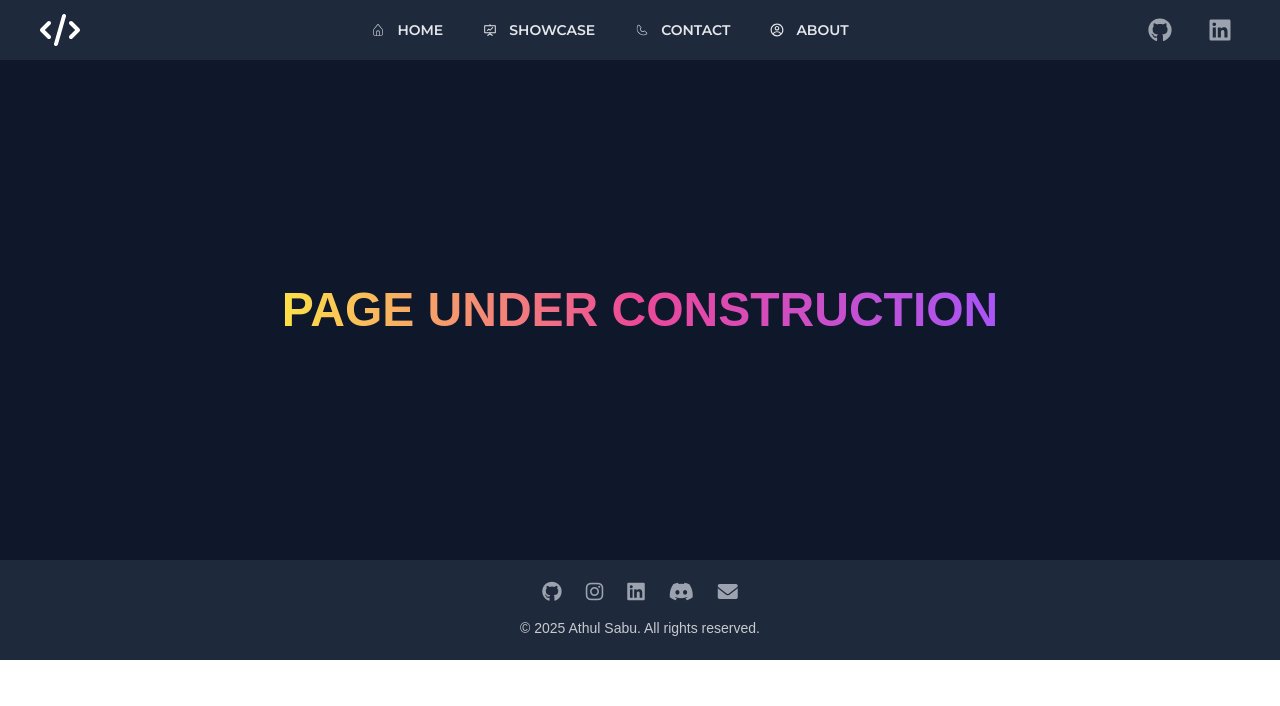
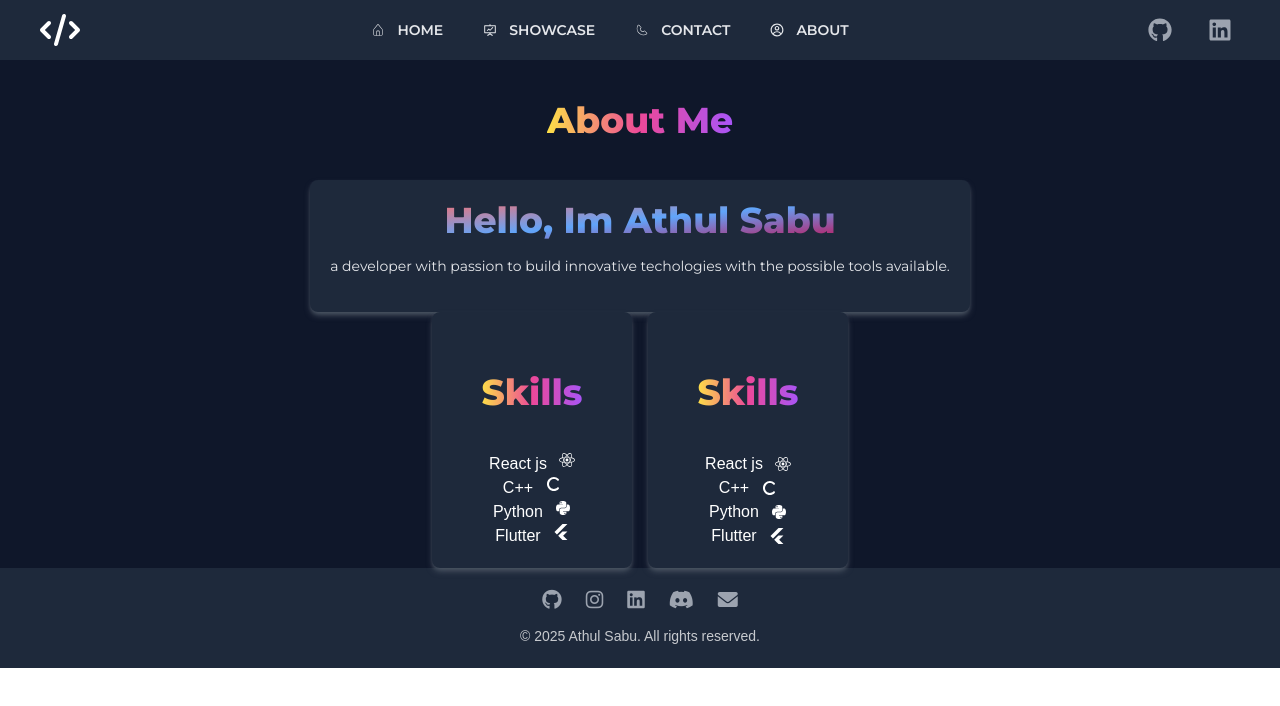
Before and after one commit to athulcoder/athulcoder.github.io, a React (Vite) app: page /about in a window 1280 px wide. Shown: the top 706 px of the page. Built offline with nearby package versions, Linux system fonts and the light colour scheme; a web font is replaced by a local one.

Commit message:
About Section updated

```diff
--- a/src/pages/About.jsx
+++ b/src/pages/About.jsx
@@ -1,11 +1,57 @@
+import { skills } from "../routes/skills";
+
 const About = () => {
   return (
     <>
-      <div className=" text-5xl w-full h-[500px] flex justify-center items-center font-extrabold bg-background ">
-        <p className="bg-gradient-to-r from-yellow-300 via-pink-500 to-purple-500 text-transparent bg-clip-text">
-          PAGE UNDER CONSTRUCTION
-        </p>
-      </div>
+      <section className=" w-full min-h-full px-10 flex justify-center items-center flex-col bg-background">
+        <h1 className="text-3xl lg:text-4xl my-10 font-montserrat bg-gradient-to-r from-yellow-300 via-pink-500 to-purple-500 text-transparent bg-clip-text font-extrabold">
+          About Me
+        </h1>
+        <div className="flex flex-col justify-center items-center p-5 bg-primary-color shadow-md shadow-gray-600 rounded-lg  ">
+          <h1 className="text-3xl lg:text-4xl  font-montserrat bg-gradient-to-br font-extrabold from-red-400 via-blue-400 to-pink-700 bg-clip-text text-transparent ">
+            Hello, Im Athul Sabu
+          </h1>
+          <p className="text-primary-text text-sm font-montserrat my-4 lg:text-md ">
+            a developer with passion to build innovative techologies with the
+            possible tools available.
+          </p>
+        </div>
+        <div className="grid grid-cols-2 gap-4">
+          <div className="flex flex-col justify-center items-center p-5 bg-primary-color shadow-md shadow-gray-600 rounded-lg min-w-[200px] sm:w- ">
+            <h1 className="text-3xl lg:text-4xl my-10 font-montserrat bg-gradient-to-r from-yellow-300 via-pink-500 to-purple-500 text-transparent bg-clip-text font-extrabold">
+              Skills
+            </h1>
+            <ul>
+              {skills.map((skill, index) => (
+                <li
+                  key={index}
+                  className="gap-3 flex text-white justify-center"
+                >
+                  <span>{skill.name}</span>
+                  {skill.Icon}
+                </li>
+              ))}
+            </ul>
+          </div>
+
+          <div className="flex flex-col justify-center items-center p-5 bg-primary-color shadow-md shadow-gray-600 rounded-lg min-w-[200px] sm:w- ">
+            <h1 className="text-3xl lg:text-4xl my-10 font-montserrat bg-gradient-to-r from-yellow-300 via-pink-500 to-purple-500 text-transparent bg-clip-text font-extrabold">
+              Skills
+            </h1>
+            <ul>
+              {skills.map((skill, index) => (
+                <li
+                  key={index}
+                  className="gap-3 flex text-white justify-center items-center"
+                >
+                  <span>{skill.name}</span>
+                  {skill.Icon}
+                </li>
+              ))}
+            </ul>
+          </div>
+        </div>
+      </section>
     </>
   );
 };
--- /dev/null
+++ b/src/routes/skills.jsx
@@ -0,0 +1,21 @@
+import { FaPython, FaReact } from "react-icons/fa";
+import { FaC, FaFlutter } from "react-icons/fa6";
+
+export const skills = [
+  {
+    name: "React js ",
+    Icon: <FaReact></FaReact>,
+  },
+  {
+    name: "C++",
+    Icon: <FaC></FaC>,
+  },
+  {
+    name: "Python",
+    Icon: <FaPython></FaPython>,
+  },
+  {
+    name: "Flutter",
+    Icon: <FaFlutter></FaFlutter>,
+  },
+];
```
